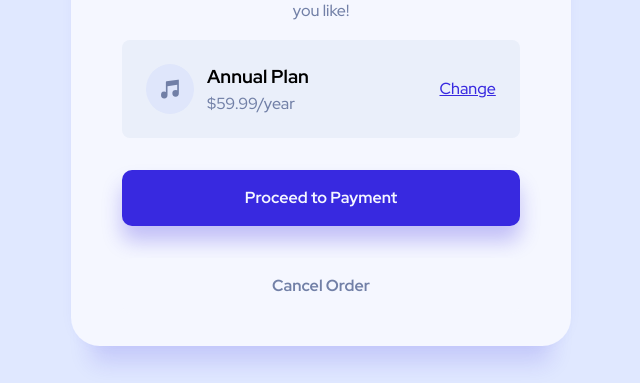
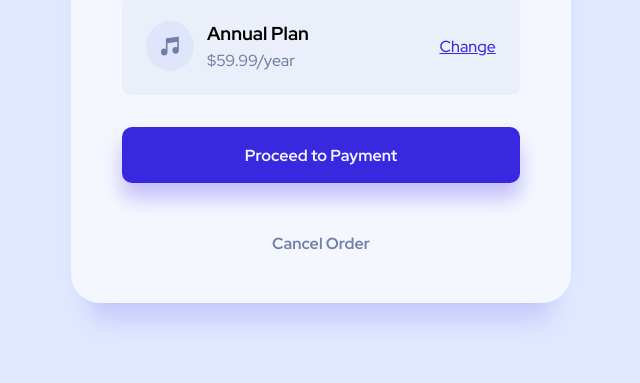
Before and after one commit to Jacksonishere/order-summary, a website: page index.html in a window 1280 px wide. Shown: the part 417-800 px from the top of the page, without its empty margins (319-959 px from the left). Drawn offline with Linux system fonts and the light colour scheme.

Commit message:
updated card height

```diff
--- a/index.css
+++ b/index.css
@@ -79,7 +79,8 @@ button{
     border-radius: 1.8rem;
     width: 100%;
     max-width: 500px;
-    height: 725px;
+    height: 80%;
+    max-height: 725px;
     display: flex;
     flex-direction: column;
     align-items: center;
```
